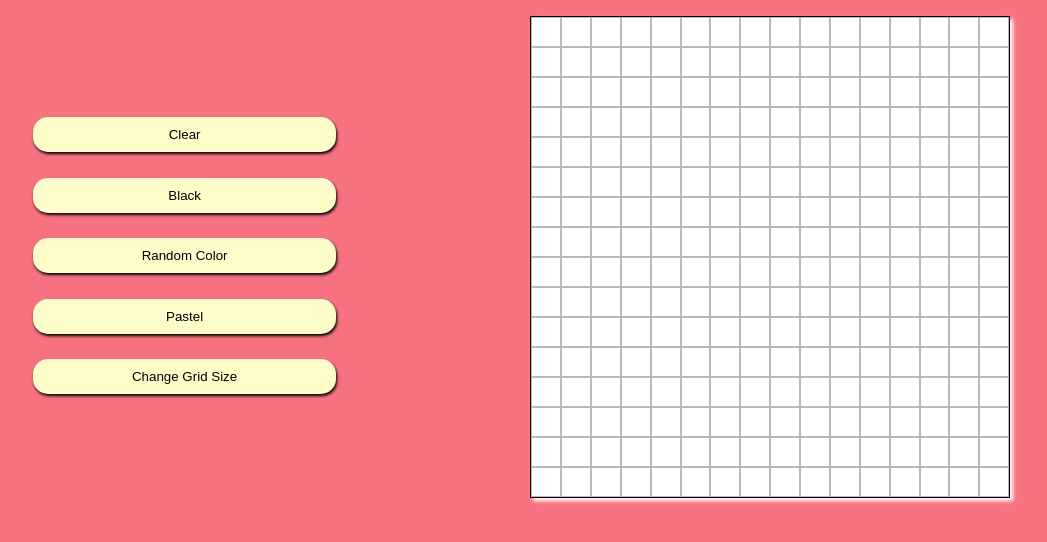
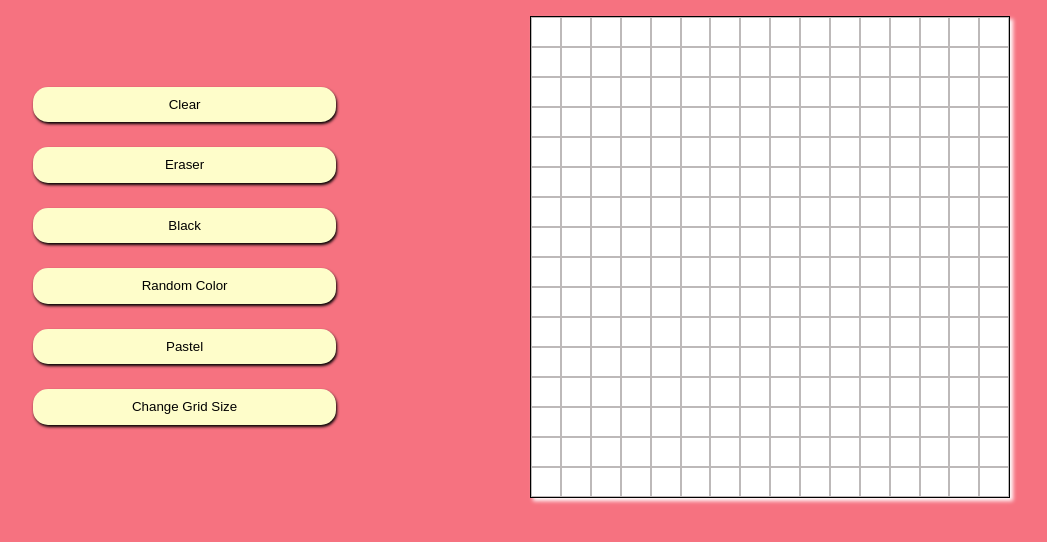
Before and after one commit to Airiseru/etch-a-sketch, a plain HTML site: page index.html in a window 1280 px wide. Shown: the part 134-676 px from the top of the page, without its empty margins (169-1216 px from the left). Drawn offline with Linux system fonts and the light colour scheme.

Commit message:
Add Eraser Button

```diff
--- a/index.html
+++ b/index.html
@@ -13,6 +13,7 @@
     <div class="main">
         <div class="buttons">
             <button class="clear btn" onclick="resetColor()">Clear</button>
+            <button class="erase btn">Eraser</button>
             <button class="black btn">Black</button>
             <button class="random btn">Random Color</button>
             <button class="pastel btn">Pastel</button>
```
